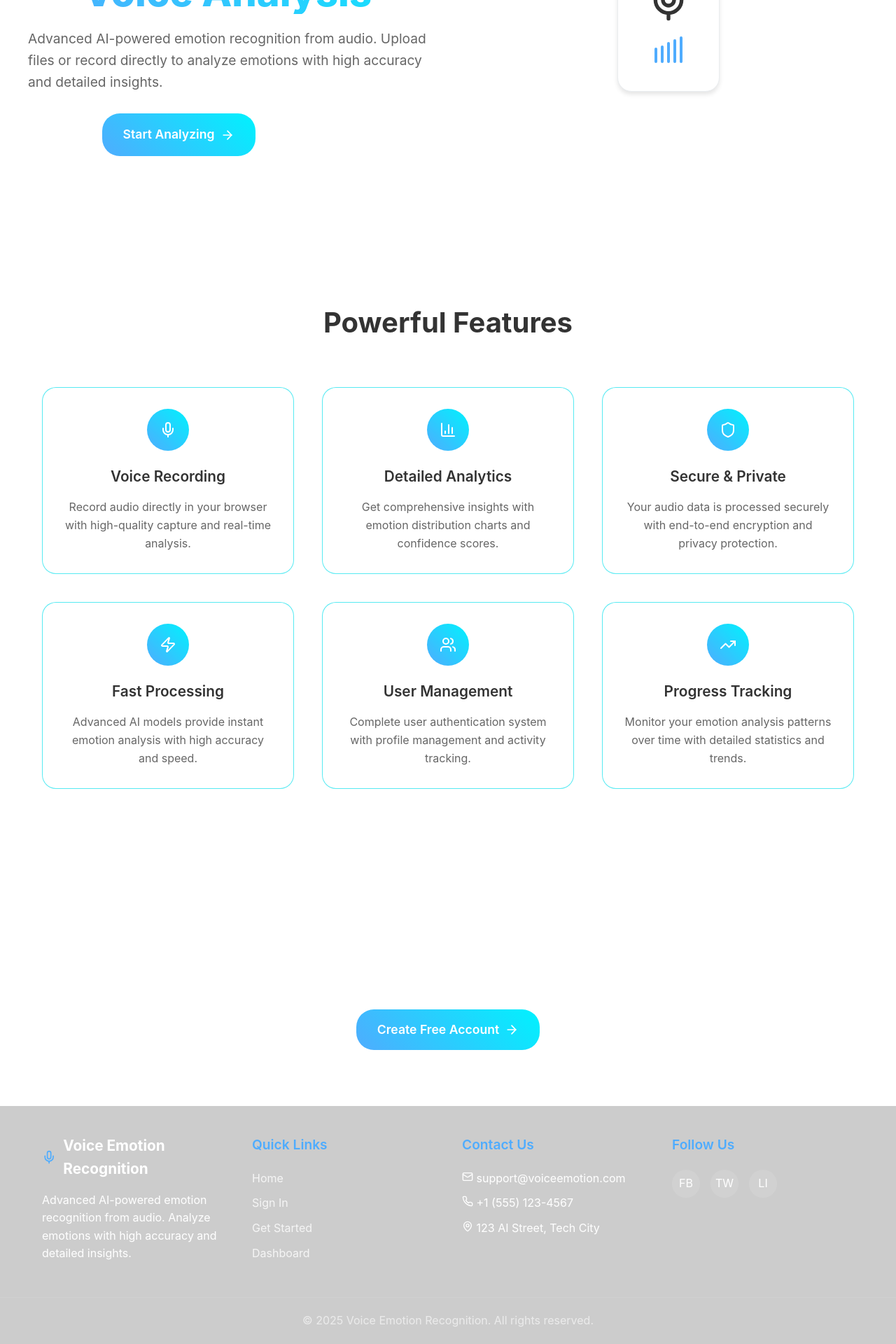
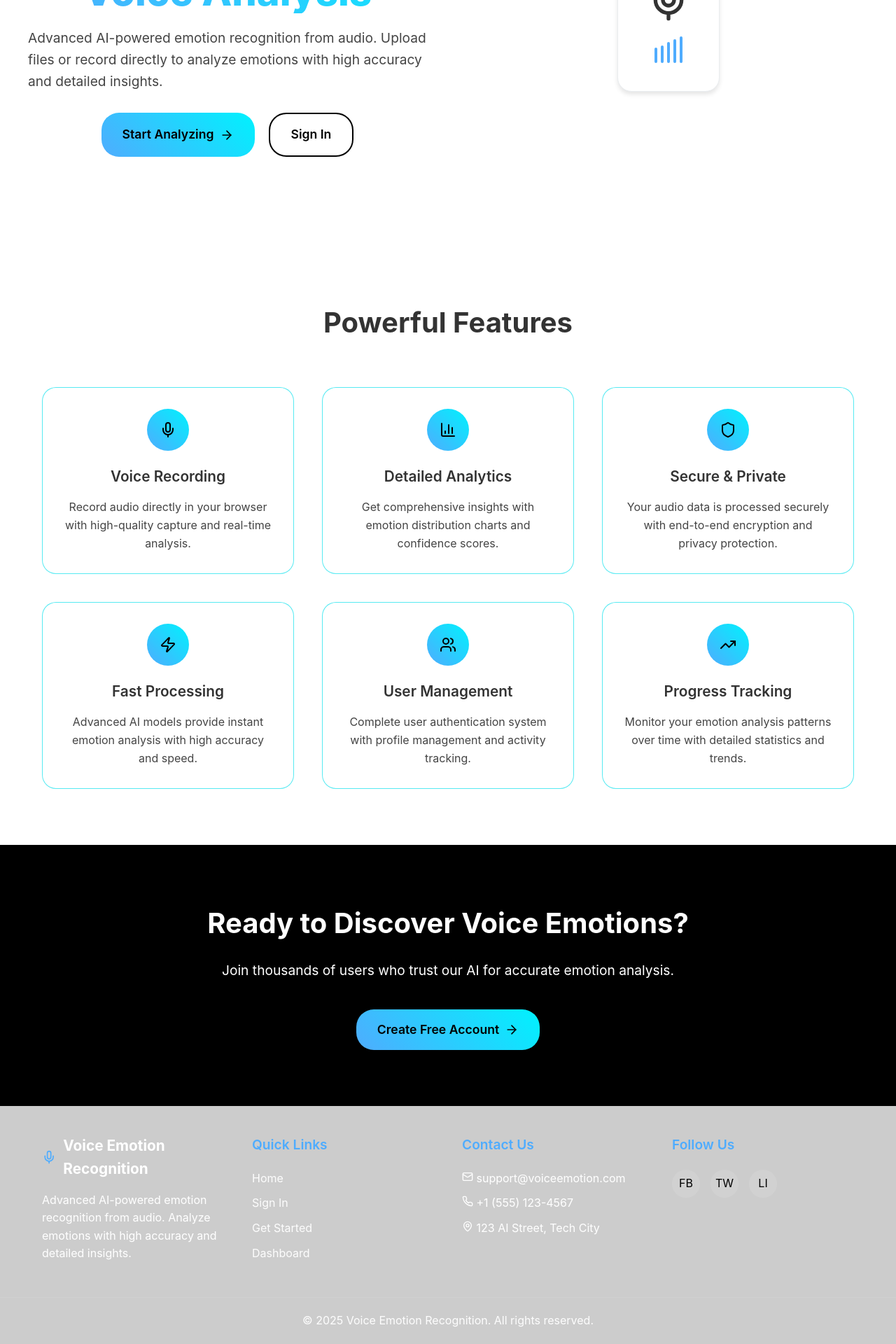
Before and after one commit to Quaintbrake5/Emotion-Frontend, a React (Vite) app: page / in a window 1280 px wide. Shown: the part 375-2295 px from the top of the page at 70% size. Built offline with nearby package versions, Linux system fonts and the light colour scheme.

Commit message:
Updated frontend

```diff
--- a/src/App.css
+++ b/src/App.css
@@ -84,7 +84,7 @@ body {
 
 .btn-primary {
   background: linear-gradient(45deg, #4facfe, #00f2fe);
-  color: white;
+  color: #000000;
 }
 
 .btn-primary:hover {
@@ -93,13 +93,13 @@ body {
 }
 
 .btn-secondary {
-  background: rgba(255, 255, 255, 0.2);
-  color: white;
-  border: 1px solid rgba(255, 255, 255, 0.3);
+  background: #ffffff;
+  color: #000000;
+  border: 2px solid #000000;
 }
 
 .btn-secondary:hover {
-  background: rgba(255, 255, 255, 0.3);
+  background: rgba(255, 255, 255, 1);
 }
 
 .btn-large {
@@ -135,7 +135,7 @@ body {
 .hero-subtitle {
   font-size: 1.2rem;
   margin-bottom: 30px;
-  color: #666;
+  color: #444;
 }
 
 .hero-actions {
@@ -207,7 +207,7 @@ body {
 }
 
 .feature-card {
-  background: rgba(255, 255, 255, 0.1);
+  background: rgba(255, 255, 255, 0.95);
   -webkit-backdrop-filter: blur(10px);
   backdrop-filter: blur(10px);
   border-radius: 20px;
@@ -231,7 +231,7 @@ body {
   align-items: center;
   justify-content: center;
   margin: 0 auto 20px;
-  color: white;
+  color: #000000;
 }
 
 .feature-card h3 {
@@ -242,27 +242,27 @@ body {
 }
 
 .feature-card p {
-  color: #666;
+  color: #444;
 }
 
 /* CTA Section */
 .cta {
   padding: 80px 0;
   text-align: center;
+  background: #000000;
 }
 
 .cta h2 {
   font-size: 2.5rem;
   font-weight: 700;
   margin-bottom: 20px;
-  color: white;
+  color: #ffffff;
 }
 
 .cta p {
   font-size: 1.2rem;
   margin-bottom: 40px;
-  opacity: 0.9;
-  color: white;
+  color: #ffffff;
 }
 
 /* Footer Styles */
@@ -299,7 +299,7 @@ body {
 }
 
 .footer-section ul li a {
-  color: rgba(255, 255, 255, 0.8);
+  color: rgba(255, 255, 255, 0.95);
   text-decoration: none;
   transition: color 0.3s;
 }
@@ -334,7 +334,7 @@ body {
   display: flex;
   align-items: center;
   justify-content: center;
-  color: white;
+  color: #000000;
   text-decoration: none;
   transition: background 0.3s;
 }
@@ -348,7 +348,7 @@ body {
   margin-top: 40px;
   padding-top: 20px;
   text-align: center;
-  color: rgba(255, 255, 255, 0.6);
+  color: rgba(255, 255, 255, 0.95);
 }
 
 /* Responsive Design */
@@ -399,15 +399,13 @@ body {
 }
 
 .auth-container {
-  background: rgba(255, 255, 255, 0.95);
+  background: #ffffff;
   border-radius: 32px;
   padding: 60px 50px;
   box-shadow: 0 32px 64px rgba(0, 0, 0, 0.2), 0 0 0 1px rgba(255, 255, 255, 0.1);
   width: 100%;
   max-width: 500px;
-  border: 1px solid rgba(255, 255, 255, 0.3);
-  -webkit-backdrop-filter: blur(20px);
-  backdrop-filter: blur(20px);
+  border: 1px solid #dee2e6;
   position: relative;
   overflow: hidden;
 }
@@ -436,7 +434,7 @@ body {
   align-items: center;
   justify-content: center;
   margin: 0 auto 20px;
-  color: white;
+  color: #000000;
   font-size: 2rem;
 }
 
@@ -448,7 +446,7 @@ body {
 }
 
 .auth-header p {
-  color: #666;
+  color: #000000;
   font-size: 1.1rem;
 }
 
@@ -507,7 +505,7 @@ body {
   transform: translateY(-50%);
   background: none;
   border: none;
-  color: #666;
+  color: #444;
   cursor: pointer;
   padding: 5px;
   border-radius: 4px;
@@ -552,3 +550,36 @@ body {
     font-size: 2rem;
   }
 }
+
+/* Loading Container - Centered and Full Screen */
+.loading-container {
+  display: flex;
+  flex-direction: column;
+  align-items: center;
+  justify-content: center;
+  min-height: 100vh;
+  width: 100%;
+  background: #000000;
+  gap: 1.5rem;
+}
+
+.loading-container p {
+  color: #ffffff;
+  font-size: 1.5rem;
+  font-weight: 600;
+  margin: 0;
+}
+
+/* Loading Spinner - Bigger Size */
+.loading-container .loading-spinner {
+  width: 80px;
+  height: 80px;
+  border: 5px solid rgba(255, 255, 255, 0.3);
+  border-top-color: white;
+  border-radius: 50%;
+  animation: spin 1s ease-in-out infinite;
+}
+
+@keyframes spin {
+  to { transform: rotate(360deg); }
+}
```
